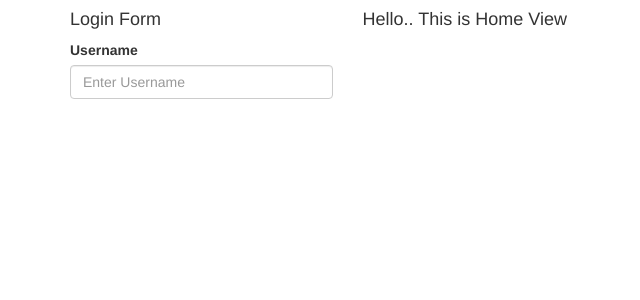
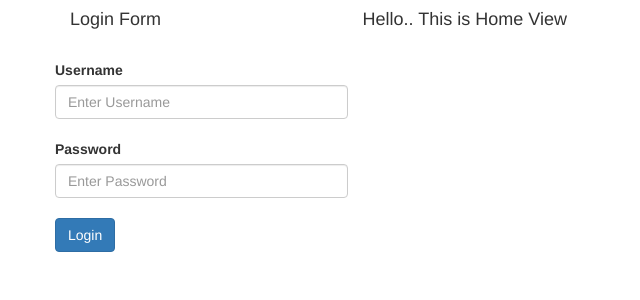
Before and after one commit to ShaunakSen/learn_codeigniter, a CodeIgniter app: page /series/index.php/home/index in a window 1280 px wide. Shown: the top 300 px of the page, without its empty margins (0-640 px from the left). Run offline with CodeIgniter, Linux system fonts and the light colour scheme.

Commit message:
generated form inputs with functions

```diff
--- a/application/config/autoload.php
+++ b/application/config/autoload.php
@@ -89,7 +89,7 @@ $autoload['drivers'] = array();
 |
 |	$autoload['helper'] = array('url', 'file');
 */
-$autoload['helper'] = array('url','form');
+$autoload['helper'] = array('url', 'form');
 
 /*
 | -------------------------------------------------------------------
--- a/application/views/users/login_view.php
+++ b/application/views/users/login_view.php
@@ -1,25 +1,43 @@
 <h4>Login Form</h4>
+
 <?php
-$attributes = array(
-    'id' => 'login_form',
-    'class' => 'form-horizontal'
-);
-form_open("users/login_view", $attributes);
+$attributes = array('id' => 'login_form', 'class' => 'form-horizontal');
+echo form_open("users/login_view", $attributes);
 ?>
-
+<br/>
 <div class="form-group">
     <?php
     echo form_label('Username');
+
     $data = array(
-        'class' => 'form-control',
-        'name' => 'username',
-        'placeholder' => 'Enter Username'
+        'class'=>'form-control',
+        'name'=>'username',
+        'placeholder'=>'Enter Username'
     );
+
     echo form_input($data);
+    echo '<br/>';
+    echo form_label('Password');
+
+    $data = array(
+        'class'=>'form-control',
+        'name'=>'password',
+        'placeholder'=>'Enter Password'
+    );
+
+    echo form_password($data);
+    echo '<br/>';
+    $data = array(
+        'class'=>'btn btn-primary',
+        'name'=>'submit',
+        'value'=>'Login'
+    );
+    echo form_submit($data);
+
     ?>
 </div>
 
 
-<?php
-form_close("users/login_view", $attributes);
+<?
+echo form_close();
 ?>
```
